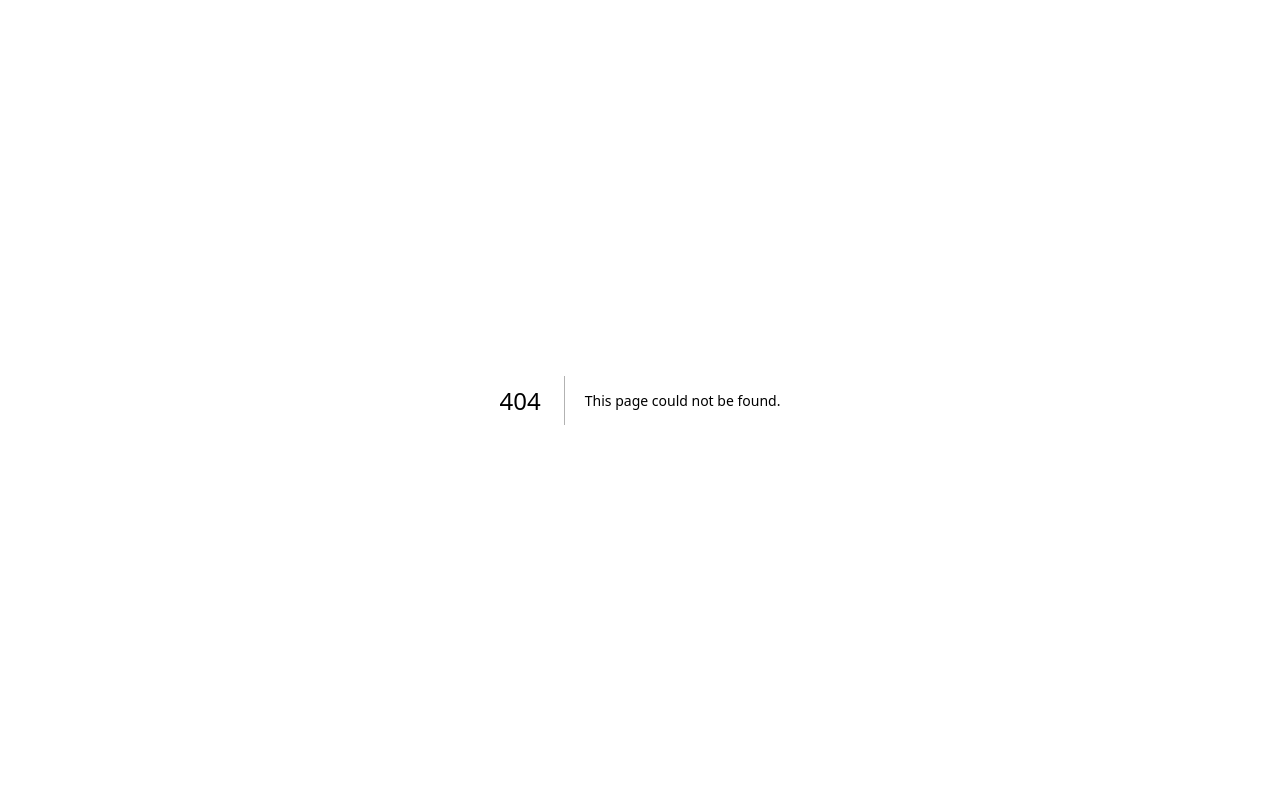
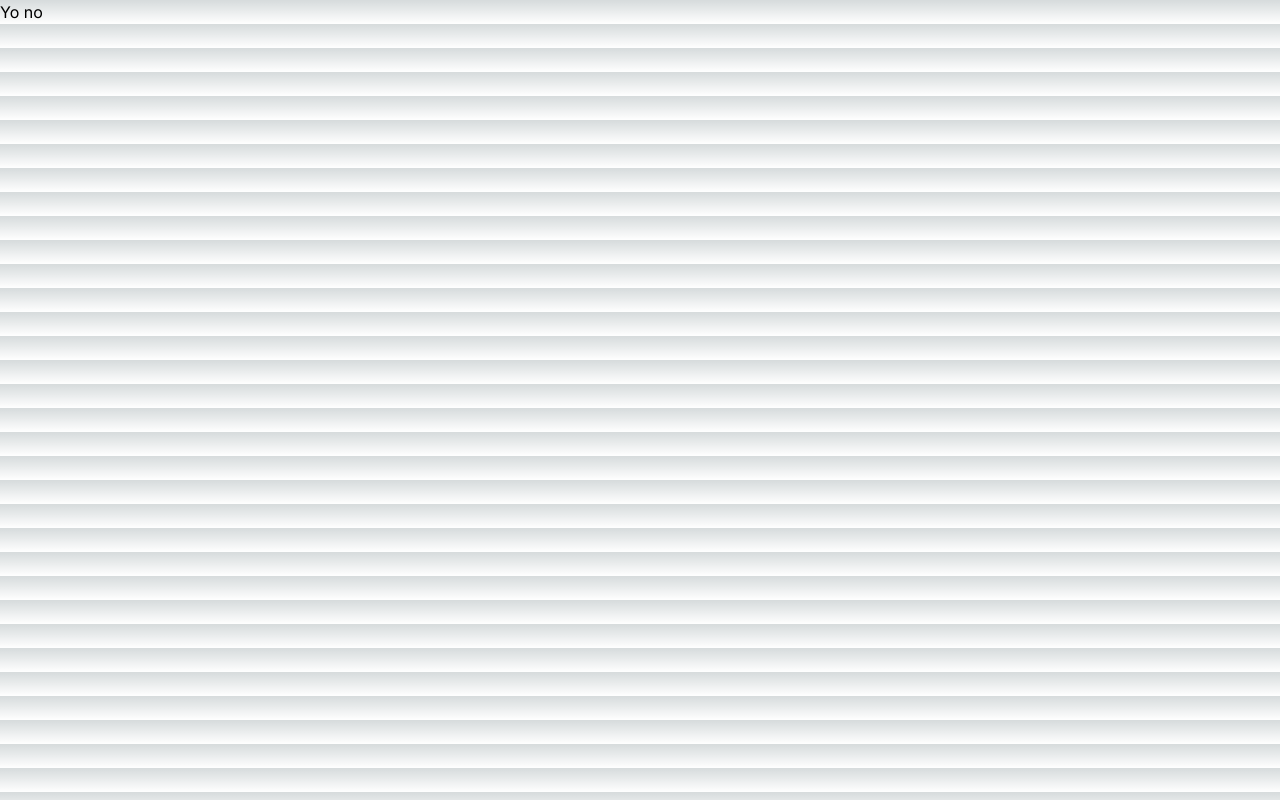
Before and after one commit to ElYizuz123/repositorio_pagina_web_react, a Next.js app: page /Jaja-siel in a window 1280 px wide. Before the commit this address had no page. Built offline with nearby package versions, Linux system fonts and the light colour scheme.

Commit message:
Add branch Jsiel and page

```diff
--- /dev/null
+++ b/src/app/Jaja-siel/page.js
@@ -0,0 +1,11 @@
+import React from 'react'
+
+const page = () => {
+  return (
+    <div>
+        <h1>Yo no</h1>
+    </div>
+  )
+}
+
+export default page
```
Also changed, not shown: 1 other file (tests, documents, lock files or other folders).
